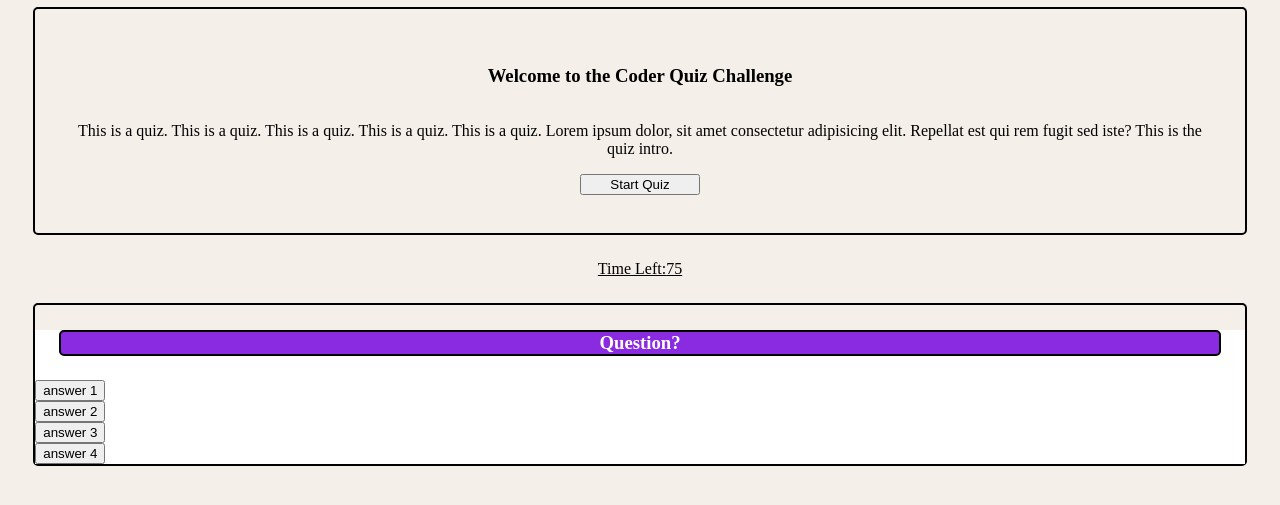
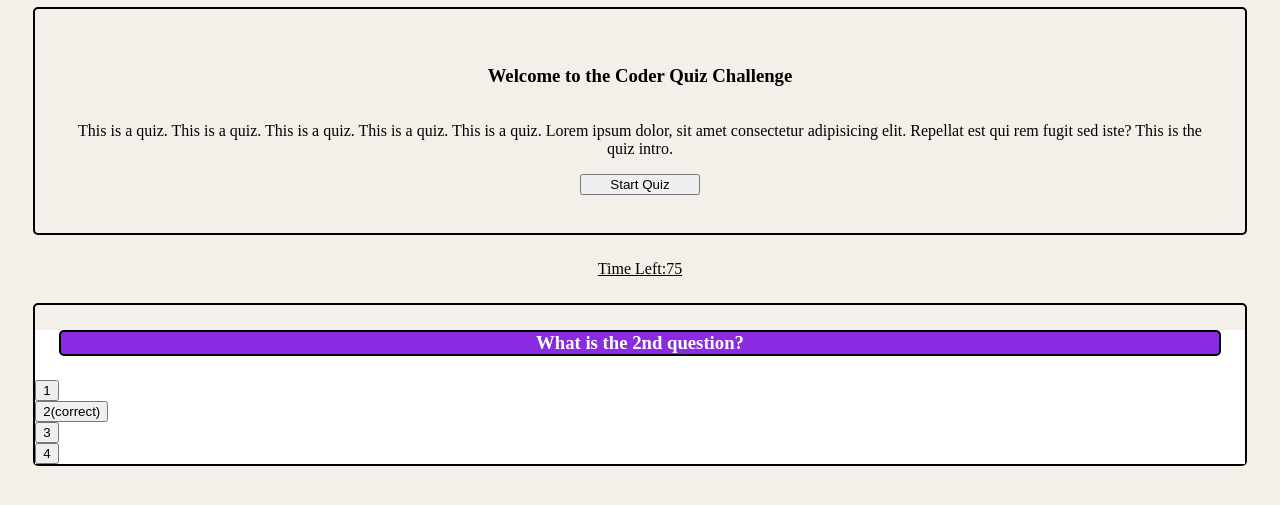
Before and after one commit to xnd0/Code_Quiz_4.2, a plain HTML site: page index.html in a window 1280 px wide. Both pictures are taken after a click on the button "answer 1". Shown: the part 75-580 px from the top of the page. Drawn offline with Linux system fonts and the light colour scheme.

Commit message:
more javascript logic to pregress questions and correctly ID answer choices

```diff
--- a/index.html
+++ b/index.html
@@ -39,9 +39,9 @@
         <div class="card">
             <h3 class="card-question outline" id="askQuestion">Question?</h3>
             <button id="btn1" onclick="checkAnswer('answer1')">answer 1</button>
-            <button id="btn2">answer 2</button>
-            <button id="btn3">answer 3</button>
-            <button id="btn4">answer 4</button>
+            <button id="btn2" onclick="checkAnswer('answer2')">answer 2</button>
+            <button id="btn3" onclick="checkAnswer('answer3')">answer 3</button>
+            <button id="btn4" onclick="checkAnswer('answer4')">answer 4</button>
         </div>
     </section>
 
--- a/script.js
+++ b/script.js
@@ -44,7 +44,7 @@ let questionArray = [{
     answer2: "2",
     answer3: "3(correct)",
     answer4: "4",
-    correctProp: "3",
+    correctProp: "answer3",
 },
 
 {
@@ -53,7 +53,7 @@ let questionArray = [{
     answer2: "2",
     answer3: "3",
     answer4: "4(correct)",
-    correctProp: "4",
+    correctProp: "answer4",
 }
 ];
 
@@ -82,8 +82,12 @@ function checkAnswer(choice) {
     if (choice == rightAnswer) {
         alert("correct!");
         console.log("Corrrrhect Answer");
+        currentQuestion++;
+        displayCard();
     } else {
         alert("wrong!");
+        currentQuestion++;
+        displayCard();
     }
 
 }
```
